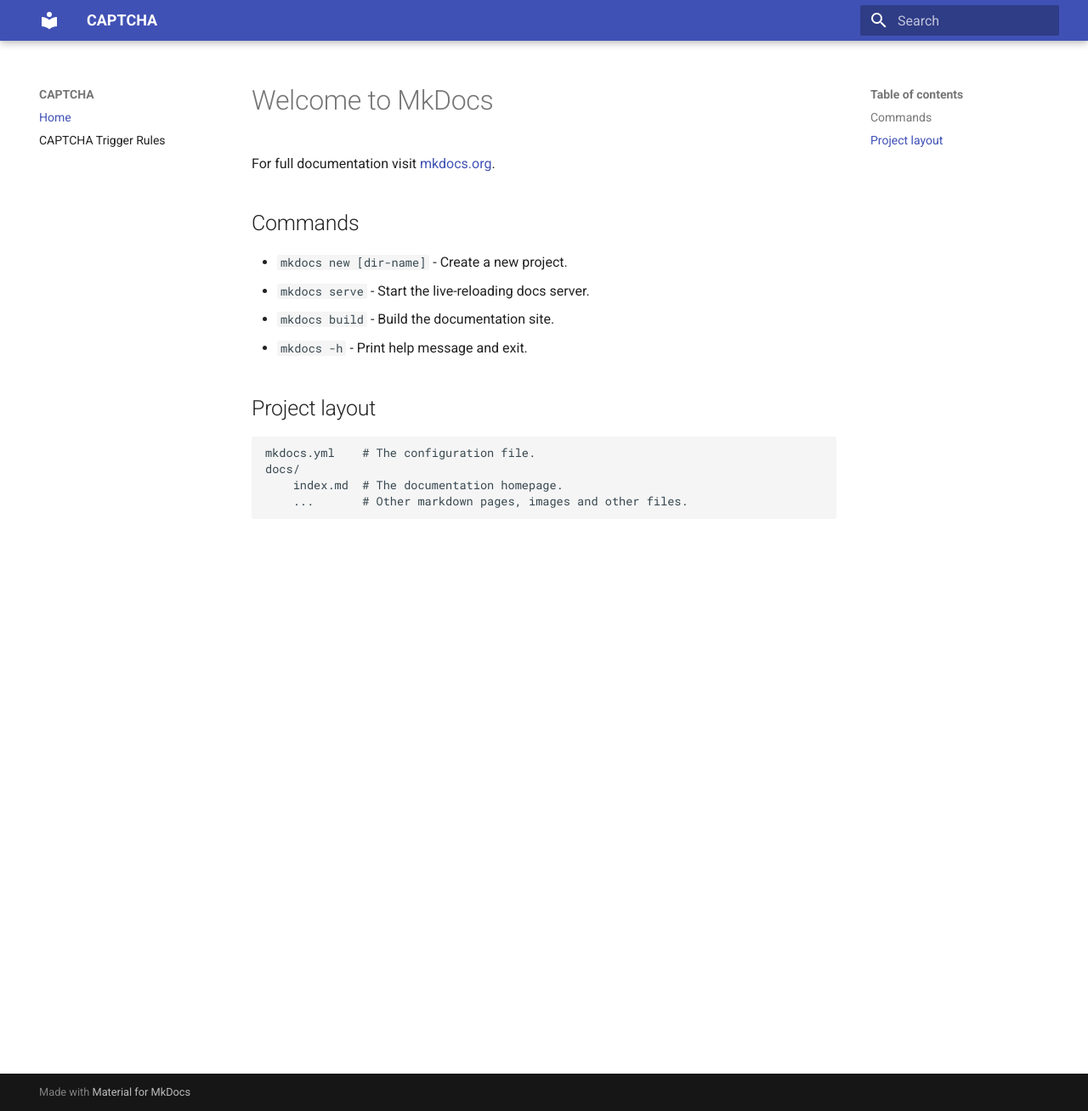
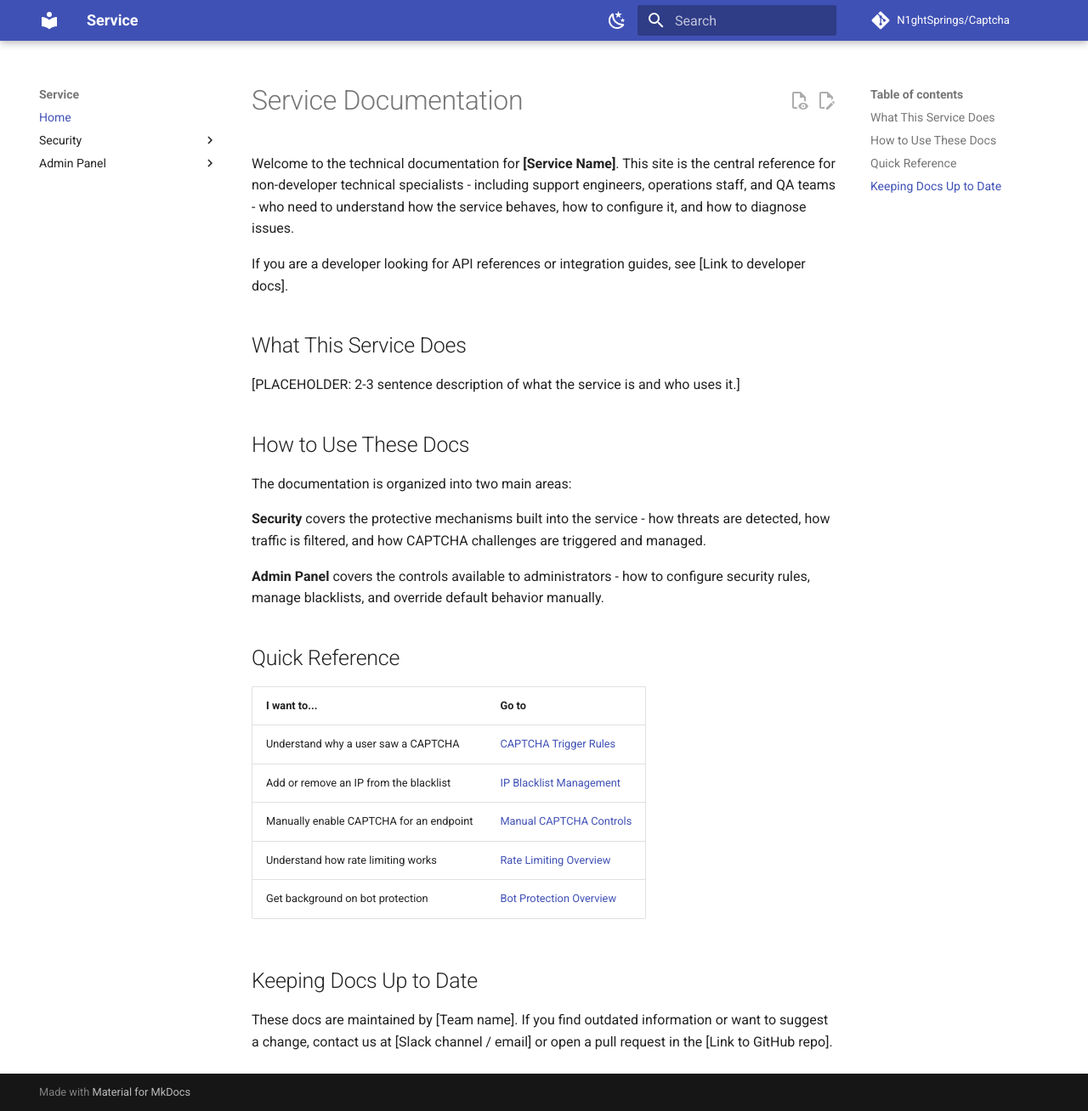
Before and after one commit to N1ghtSprings/Captcha, an MkDocs documentation site: the page built from docs/index.md, in a window 1280 px wide and 1308 px high. Shown: the whole window at 85% size. Built offline with MkDocs 1.6.1 and Material for MkDocs 9.7.7, drawn with Linux system fonts in a browser that asks for light colours; comment, search, counter and statistics services are not loaded.

Commit message:
Add MkDocs documentation site with CAPTCHA Trigger Rules and supporting articles

```diff
--- a/docs/index.md
+++ b/docs/index.md
@@ -1,17 +1,31 @@
-# Welcome to MkDocs
+# Service Documentation
 
-For full documentation visit [mkdocs.org](https://www.mkdocs.org).
+Welcome to the technical documentation for **[Service Name]**. This site is the central reference for non-developer technical specialists -  including support engineers, operations staff, and QA teams -  who need to understand how the service behaves, how to configure it, and how to diagnose issues.
 
-## Commands
+If you are a developer looking for API references or integration guides, see [Link to developer docs].
 
-* `mkdocs new [dir-name]` - Create a new project.
-* `mkdocs serve` - Start the live-reloading docs server.
-* `mkdocs build` - Build the documentation site.
-* `mkdocs -h` - Print help message and exit.
+## What This Service Does
 
-## Project layout
+[PLACEHOLDER: 2-3 sentence description of what the service is and who uses it.]
 
-    mkdocs.yml    # The configuration file.
-    docs/
-        index.md  # The documentation homepage.
-        ...       # Other markdown pages, images and other files.
+## How to Use These Docs
+
+The documentation is organized into two main areas:
+
+**Security** covers the protective mechanisms built into the service - how threats are detected, how traffic is filtered, and how CAPTCHA challenges are triggered and managed.
+
+**Admin Panel** covers the controls available to administrators - how to configure security rules, manage blacklists, and override default behavior manually.
+
+## Quick Reference
+
+| I want to...                              | Go to                                                                 |
+|-------------------------------------------|-----------------------------------------------------------------------|
+| Understand why a user saw a CAPTCHA       | [CAPTCHA Trigger Rules](security/captcha-trigger-rules.md)            |
+| Add or remove an IP from the blacklist    | [IP Blacklist Management](security/ip-blacklist-management.md)        |
+| Manually enable CAPTCHA for an endpoint   | [Manual CAPTCHA Controls](admin/manual-captcha-controls.md)           |
+| Understand how rate limiting works        | [Rate Limiting Overview](admin/rate-limiting-overview.md)             |
+| Get background on bot protection          | [Bot Protection Overview](security/bot-protection-overview.md)        |
+
+## Keeping Docs Up to Date
+
+These docs are maintained by [Team name]. If you find outdated information or want to suggest a change, contact us at [Slack channel / email] or open a pull request in the [Link to GitHub repo].
--- a/mkdocs.yml
+++ b/mkdocs.yml
@@ -1,6 +1,39 @@
-site_name: CAPTCHA
+site_name: Service
+repo_url: https://github.com/N1ghtSprings/Captcha
+repo_name: N1ghtSprings/Captcha
+plugins:
+  - search
+  - git-revision-date-localized:
+      enable_creation_date: true
 theme:
   name: material
+  features:
+    - content.action.edit
+    - content.action.view
+  palette:
+    - scheme: default
+      toggle:
+        icon: material/weather-night
+        name: Switch to dark mode
+    - scheme: slate
+      toggle:
+        icon: material/weather-sunny
+        name: Switch to light mode
+markdown_extensions:
+  - toc:
+      permalink: true
+  - admonition
+  - pymdownx.superfences:
+      custom_fences:
+        - name: mermaid
+          class: mermaid
+          format: !!python/name:pymdownx.superfences.fence_code_format
 nav:
   - Home: index.md
-  - CAPTCHA Trigger Rules: captcha-trigger-rules.md
+  - Security:
+    - Bot Protection Overview: security/bot-protection-overview.md
+    - CAPTCHA Trigger Rules: security/captcha-trigger-rules.md
+    - IP Blacklist Management: security/ip-blacklist-management.md
+  - Admin Panel:
+    - Manual CAPTCHA Controls: admin/manual-captcha-controls.md
+    - Rate Limiting Overview: admin/rate-limiting-overview.md
```
Also changed, not shown: docs/admin/manual-captcha-controls.md (added, +69 -0 lines), docs/admin/rate-limiting-overview.md (added, +58 -0 lines), docs/captcha-trigger-rules.md (deleted, +0 -176 lines), docs/security/bot-protection-overview.md (added, +60 -0 lines), docs/security/captcha-trigger-rules.md (added, +161 -0 lines), docs/security/ip-blacklist-management.md (added, +78 -0 lines).
